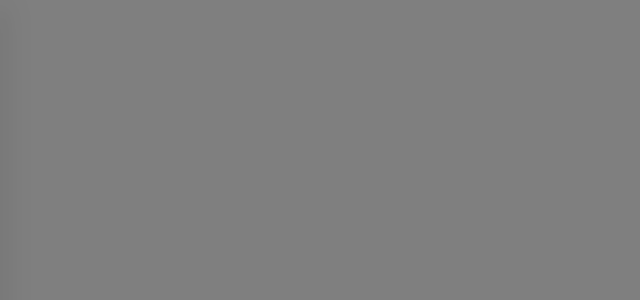
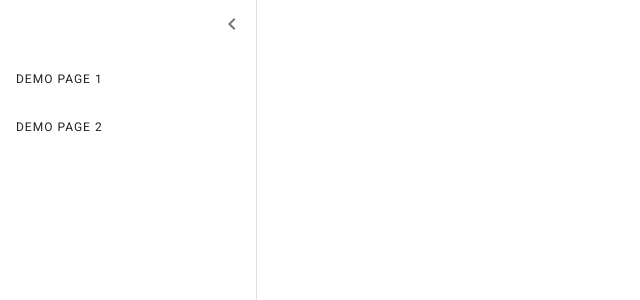
Before and after one commit to JR-Mitchell/WebCV, a React app: page / in a window 1280 px wide. Shown: the top 300 px of the page, without its empty margins (0-640 px from the left). Built offline with nearby package versions, Linux system fonts and the light colour scheme.

Commit message:
Changed names in setup/structure.js and implemented basic page name loading display for navdrawer

```diff
--- a/src/components/NavigationDrawer/navigation-drawer.tsx
+++ b/src/components/NavigationDrawer/navigation-drawer.tsx
@@ -1,8 +1,22 @@
 //Imports from React module
 import React from 'react';
+import { Fragment } from 'react';
 
 //Imports from @material-ui/core module
-import Drawer from '@material-ui/core/Drawer'
+import Drawer from '@material-ui/core/Drawer';
+import IconButton from '@material-ui/core/IconButton';
+import List from '@material-ui/core/List';
+import ListItem from '@material-ui/core/ListItem';
+import Typography from '@material-ui/core/Typography';
+
+//Imports from @material-ui/icons module
+import ChevronLeftIcon from '@material-ui/icons/ChevronLeft';
+
+//Local imports
+import { SectionObject, PageObject, Pages } from './structure';
+
+//Setup imports
+const pages = new Pages(require('setup/structure.json'));
 
 /**
  * Props for the <NavigationDrawer> component.
@@ -17,7 +31,11 @@ interface NavigationDrawerProps {
     /**
      * Width of the drawer
      */
-    width: number
+    width: number,
+    /**
+     * Callback to call when the 'close drawer' chevron button is pressed
+     */
+    closeDrawerCallback: ()=>void
 }
 
 /**
@@ -37,7 +55,32 @@ interface NavigationDrawerState {
  */
 class NavigationDrawer extends React.Component<NavigationDrawerProps,NavigationDrawerState> {
     render() {
-        return <Drawer open={this.props.open} style={{width:this.props.width}}/>
+        return <Drawer
+            variant="persistent"
+            open={this.props.open}
+            style={{width:this.props.width}}
+            PaperProps={{style:{width:this.props.width}}}
+        >
+            <div style={{display:'flex', justifyContent: 'flex-end'}}>
+                <IconButton onClick={()=>{this.props.closeDrawerCallback();}}>
+                    <ChevronLeftIcon />
+                </IconButton>
+            </div>
+            <List>
+                {pages.map((page,index)=>{
+                    let pageTitle: string = page.pageTitle;
+                    return <Fragment key={pageTitle}>
+                        <ListItem
+                            button
+                        >
+                            <Typography variant="overline">
+                                {pageTitle}
+                            </Typography>
+                        </ListItem>
+                    </Fragment>
+                })}
+            </List>
+        </Drawer>
     }
 }
 
--- /dev/null
+++ b/src/components/NavigationDrawer/structure.ts
@@ -0,0 +1,212 @@
+//Contains interfaces and objects relevant for interfacing with the information stored in setup/structure.json
+
+/**
+ * Interface used for parsing a particular section
+ */
+interface SectionInterface {
+    /**
+     * The title of the section
+     */
+    sectionTitle: string,
+    /**
+     * The name of the component to render for this section
+     */
+    element: string
+}
+
+/**
+ * Interface used for parsing a particular page
+ */
+interface PageInterface {
+    /**
+     * The title of the page
+     */
+    pageTitle: string;
+    /**
+     * The sections in the page
+     */
+    sections: SectionInterface[];
+}
+
+/**
+ * Class used to provide information about a particular section
+ */
+class SectionObject {
+    /**
+     * The title of the section
+     */
+    sectionTitle: string;
+    /**
+     * The name of the component to render for this section
+     */
+    element: string;
+    /**
+     * The number of the section
+     */
+    sectionNumber: number;
+
+    /**
+     * Constructor method
+     *
+     * @param {SectionInterface} rawJson: the raw JSON data for the section,
+     *      cast to SectionInterface
+     * @param {number} sectionNumber: the index of the section in its page
+     */
+    constructor(rawJson: SectionInterface, sectionNumber: number) {
+        this.sectionTitle = rawJson.sectionTitle;
+        this.element = rawJson.element;
+        this.sectionNumber = sectionNumber
+    }
+}
+
+/**
+ * Class used to provide information about a particular page
+ */
+class PageObject {
+    /**
+     * The title of the page
+     */
+    pageTitle: string;
+    /**
+     * The sections in the page
+     */
+    _sections: SectionObject[];
+    /**
+     * The number of the page
+     */
+    pageNumber: number;
+
+    /**
+     * Constructor method
+     *
+     * @param {PageInterface} rawJson: the raw JSON data for the page,
+     *      cast to PageInterface
+     * @param {number} pageNumber: the index of the page in the list of pages
+     */
+    constructor(rawJson: PageInterface, pageNumber: number) {
+        this.pageTitle = rawJson.pageTitle;
+        this._sections = rawJson.sections.map((section: SectionInterface, index: number) => {
+            return new SectionObject(section,index);
+        });
+        this.pageNumber = pageNumber;
+    }
+
+    /**
+     * Access to a particular SectionObject element by index
+     *
+     * @param {number} index: the section index to access
+     *
+     * @returns {SectionObject} section: the section with given index,
+     *      if one exists
+     */
+    getSectionByIndex(index: number): SectionObject {
+        return this._sections[index];
+    }
+
+    /**
+     * Access to a particular SectionObject element by title
+     *
+     * @param {string} title: the title of the section to access
+     *
+     * @returns {SectionObject} page: the section with given title,
+     *      if one exists
+     */
+    getSectionByTitle(title: string): SectionObject {
+        let returnSection: SectionObject;
+        this._sections.some((section: SectionObject) => {
+            if (section.sectionTitle === title) {
+                returnSection = section;
+                return true;
+            }
+        });
+        return returnSection;
+    }
+
+    /**
+     * Gives a list of section titles, in order
+     *
+     * @returns {string[]} titleList: a list of all section titles
+     */
+    getSectionTitleList(): string[] {
+        return this._sections.map((section: SectionObject) => {
+            return section.sectionTitle;
+        });
+    }
+
+}
+
+class Pages {
+    /**
+     * The PageObjects contained within
+     */
+    _pages: PageObject[];
+
+    /**
+     * Constructor method
+     *
+     * @param {PageInterface[]} rawJson: the raw JSON data storing a list of pages,
+     *      cast to PageInterface[]
+     */
+    constructor(rawJson: PageInterface[]) {
+        this._pages = rawJson.map((page: PageInterface, index: number) => {
+            return new PageObject(page,index);
+        });
+    }
+
+    /**
+     * Access to a particular PageObject element by index
+     *
+     * @param {number} index: the page index to access
+     *
+     * @returns {PageObject} page: the page with given index,
+     *      if one exists
+     */
+    getPageByIndex(index: number): PageObject {
+        return this._pages[index];
+    }
+
+    /**
+     * Access to a particular PageObject element by title
+     *
+     * @param {string} title: the title of the page to access
+     *
+     * @returns {PageObject} page: the page with given title,
+     *      if one exists
+     */
+    getPageByTitle(title: string): PageObject {
+        let returnPage: PageObject;
+        this._pages.some((page: PageObject) => {
+            if (page.pageTitle === title) {
+                returnPage = page;
+                return true;
+            }
+        });
+        return returnPage;
+    }
+
+    /**
+     * Gives a list of page titles, in order
+     *
+     * @returns {string[]} titleList: a list of all page titles
+     */
+    getPageTitleList(): string[] {
+        return this._pages.map((page: PageObject) => {
+            return page.pageTitle;
+        });
+    }
+
+    /**
+     * Wrapper for map() function of underlying array
+     *
+     * @param {(page: PageObject, index?: number, array?: PageObject[])=>{T}} callback:
+     *      function that is called for every page in the Pages object.
+     *
+     * @returns {T[]} mapped: array containing the result of callback(page [, index [, array]])
+     *      for each page in the Pages object
+     */
+    map<T>(callback: (page: PageObject, index?: number, array?: PageObject[])=>T): T[] {
+        return this._pages.map(callback);
+    }
+}
+
+export { SectionObject, PageObject, Pages };
--- a/src/setup/structure.json
+++ b/src/setup/structure.json
@@ -1,36 +1,34 @@
 [
     {
-        "name": "Demo Page 1",
-        "key": "Demo1",
-        "subtabs": [
+        "pageTitle": "Demo Page 1",
+        "sections": [
             {
-                "name": "Section 1"
+                "sectionTitle": "Section 1",
                 "element": ""
             },
             {
-                "name": "Section 2"
+                "sectionTitle": "Section 2",
                 "element": ""
             },
             {
-                "name": "Section 3"
+                "sectionTitle": "Section 3",
                 "element": ""
             }
         ]
     },
     {
-        "name": "Demo Page 2",
-        "key": "Demo2",
-        "subtabs": [
+        "pageTitle": "Demo Page 2",
+        "sections": [
             {
-                "name": "Section 1"
+                "sectionTitle": "Section 1",
                 "element": ""
             },
             {
-                "name": "Section 2"
+                "sectionTitle": "Section 2",
                 "element": ""
             },
             {
-                "name": "Section 3"
+                "sectionTitle": "Section 3",
                 "element": ""
             }
         ]
--- a/src/views/App/app.tsx
+++ b/src/views/App/app.tsx
@@ -37,20 +37,43 @@ interface AppState {
  * - a main section for each page of the CV to be rendered in
  */
 class App extends React.Component<AppProps,AppState> {
+    /**
+     * Constructor method
+     *
+     * @param {AppProps} props: the component props
+     */
     constructor(props) {
         super(props);
         this.state = {drawerOpen:true};
     }
 
+    /**
+     * React render method
+     */
     render() {
+        //Access state variables
+        const drawerOpen = this.state.drawerOpen;
+
         return (
             <Box
                 width="100%"
                 height="100%"
             >
-                <Drawer open={this.state.drawerOpen} width={this.props.drawerWidth}/>
+                <Drawer
+                    open={drawerOpen}
+                    width={this.props.drawerWidth}
+                    closeDrawerCallback={()=>{this.toggleDrawer();}}
+                />
             </Box>
         );
+    }
+
+    /**
+     * Toggles the open state of the drawer
+     */
+    toggleDrawer() {
+        const drawerOpen = this.state.drawerOpen;
+        this.setState({drawerOpen:!drawerOpen});
     }
 }
 
```
